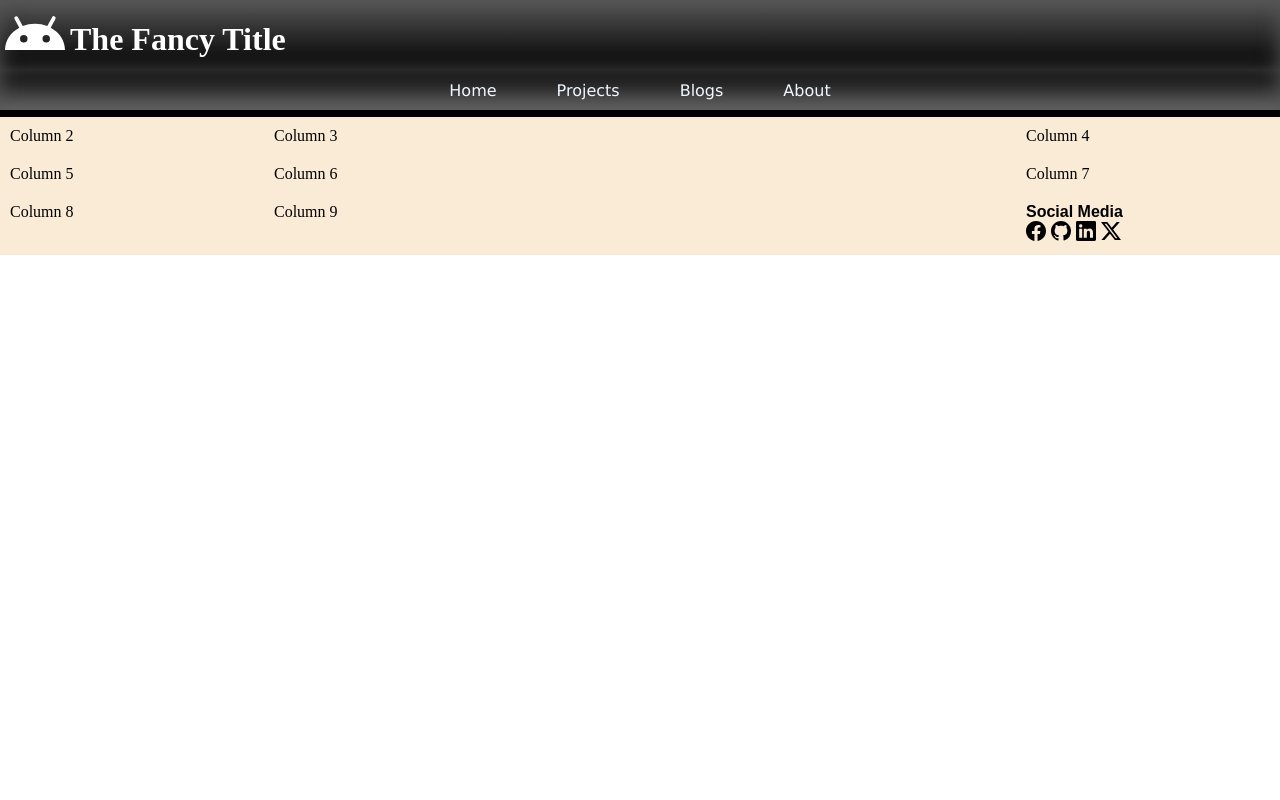
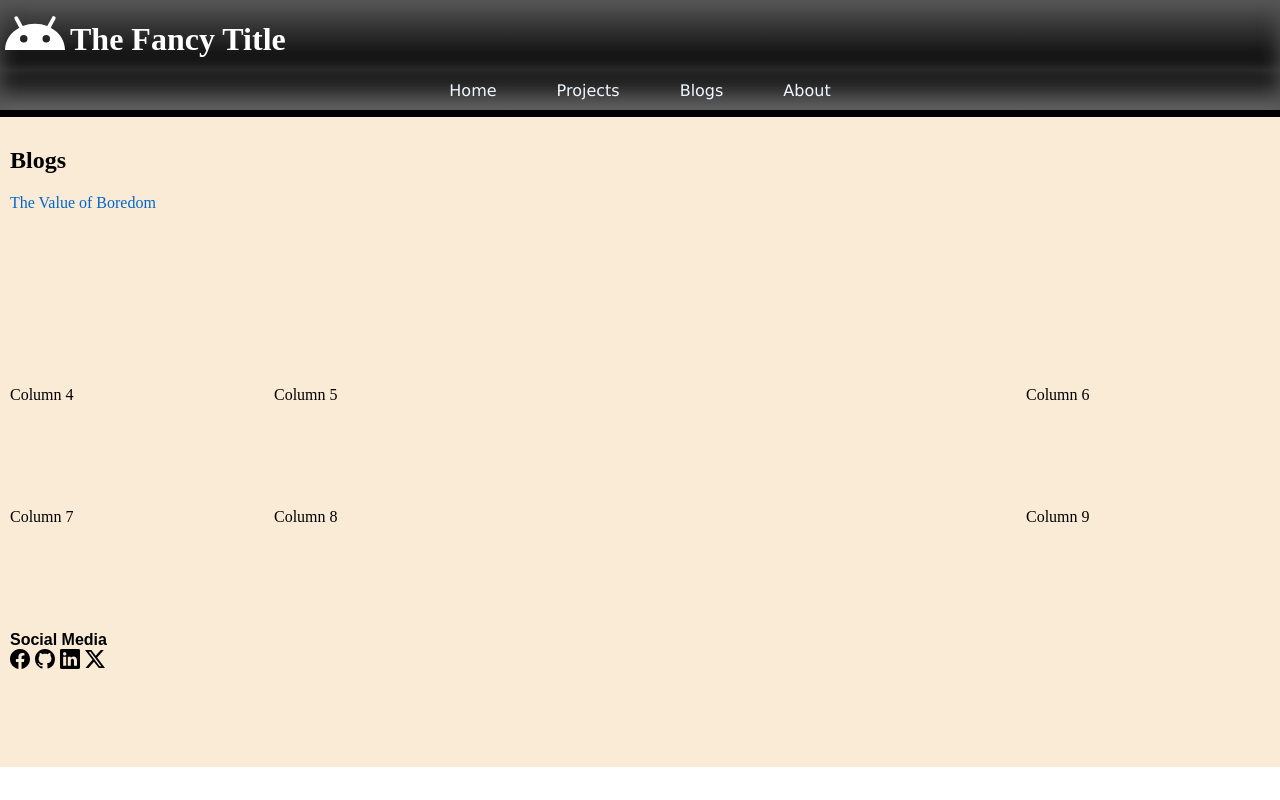
Before and after one commit to NatheSpinoft/into-the-intricate, a PHP site: page / in a window 1280 px wide. Run offline with PHP 8.4, Linux system fonts and the light colour scheme.

Commit message:
blogging module

```diff
--- /dev/null
+++ b/HTML/Project undefined/blogs/blog.css
@@ -0,0 +1,45 @@
+/* Style for iframe to fill the column neatly */
+.blog-content {
+    width: 100%;         /* fill the column */
+}
+.blog-frame {
+    width: 100%;         /* fill the parent div */
+    height: 100%;
+    border: none;
+
+}
+
+.blog-links ul {
+    list-style-type: none;
+    padding: 0;
+}
+
+.blog-links li {
+    margin: 0.5rem 0;
+}
+
+.blog-links a {
+    text-decoration: none;
+    color: #0066cc;
+}
+
+.blog-links a:hover {
+    text-decoration: underline;
+}
+
+.blog-links a {
+    color: #0066cc;
+    text-decoration: none;
+}
+
+.blog-links a:hover {
+    text-decoration: underline;
+}
+
+.blog-content {
+    grid-column: 2 / 4; /* spans columns 2 and 3 */
+}
+
+article {
+    max-width: 100%;   /* prevent article from overflowing horizontally */
+}
--- a/HTML/Project undefined/columns.css
+++ b/HTML/Project undefined/columns.css
@@ -1,3 +1,7 @@
+html, body {
+    height: 100%;
+    margin: 0;
+}
 .container {
     display: grid;
     grid-template-columns: 1fr 3fr 1fr; /* flexible ratio 1:3:1 */
@@ -5,6 +9,13 @@
     background-color: antiquewhite;
     padding: 10px;                        /* optional padding */
     box-sizing: border-box;               /* ensures padding doesn’t break layout */
+    align-items: stretch; /* makes all columns same height */
+    height: calc(100vh - 150px);
+
+}
+
+.column{
+    height: 100%;
 }
 
 @media (max-width: 768px) {
--- a/HTML/Project undefined/index.html
+++ b/HTML/Project undefined/index.html
@@ -3,19 +3,42 @@
 <head>
   <meta charset="UTF-8">
   <meta name="viewport" content="width=device-width, initial-scale=1.0">
-    <title>The title of the document</title>
+  <title>The Fancy Title</title>
+
+  <!-- Styles -->
   <link rel="stylesheet" href="header.css">
   <link rel="stylesheet" href="menu-selection.css">
   <link rel="stylesheet" href="darkness.css">
   <link rel="stylesheet" href="columns.css">
   <link rel="stylesheet" href="social-media.css">
+  <link rel="stylesheet" href="blogs/blog.css">
 
+  <style>
+    /* Ensure iframe fills the column and has no scrollbars */
+    .blog-frame {
+      width: 100%;
+      border: none;
+      overflow: hidden;
+    }
+
+    /* Ensure body/html fill height for layout */
+    html, body {
+      height: 100%;
+      margin: 0;
+    }
+
+    /* Make blog column fill height */
+    .blog-content {
+      height: 100%;
+    }
+  </style>
 </head>
 <body>
   <div class="header">
       <img src="assets/android.svg">
-        <H1>The Fancy Title</H1>
+      <h1>The Fancy Title</h1>
   </div>
+
   <div class="menu-selection">
       <ul>
           <li><a href="#">Home</a></li>
@@ -24,17 +47,29 @@
           <li><a href="#">About</a></li>
       </ul>
   </div>
-    <div class="darkness">
+
+  <div class="darkness"></div>
+
+  <div class="container">
+    <div class="column blog-links">
+        <h2>Blogs</h2>
+        <ul>
+            <li><a href="blogs/blog-be-bored.html" target="blogFrame">The Value of Boredom</a></li>
+            <!-- Add more blog links here -->
+        </ul>
     </div>
-    <div class="container">
-        <div class="column">Column 2</div>
-        <div class="column">Column 3</div>
+
+    <div class="column blog-content">
+        <iframe id="blogFrame" name="blogFrame" class="blog-frame"></iframe>
+    </div>
+
     <div class="column">Column 4</div>
     <div class="column">Column 5</div>
     <div class="column">Column 6</div>
     <div class="column">Column 7</div>
     <div class="column">Column 8</div>
     <div class="column">Column 9</div>
+
     <div class="column">
         <div class="social-media">
             <p><strong>Social Media</strong></p>
@@ -48,5 +83,21 @@
     </div>
   </div>
 
+  <script>
+    function resizeIframe() {
+      const iframe = document.getElementById('blogFrame');
+      const doc = iframe.contentDocument || iframe.contentWindow.document;
+      if (doc) {
+          const minHeight = 300;
+          const maxHeight = 1500; // adjust if content is very long
+          const newHeight = Math.min(maxHeight, Math.max(minHeight, doc.body.scrollHeight));
+          iframe.style.height = newHeight + 'px';
+      }
+    }
+
+    const iframe = document.getElementById('blogFrame');
+    iframe.addEventListener('load', resizeIframe);
+    window.addEventListener('resize', resizeIframe);
+  </script>
 </body>
 </html>
```
Also changed, not shown: HTML/Project undefined/blogs/blog-be-bored.html (added, +36 -0 lines). Lines whose indentation alone changed are shown as unchanged.
